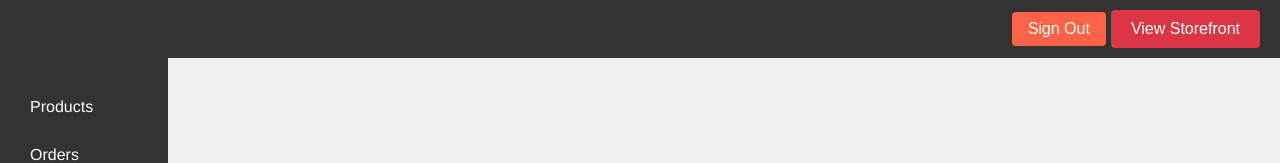
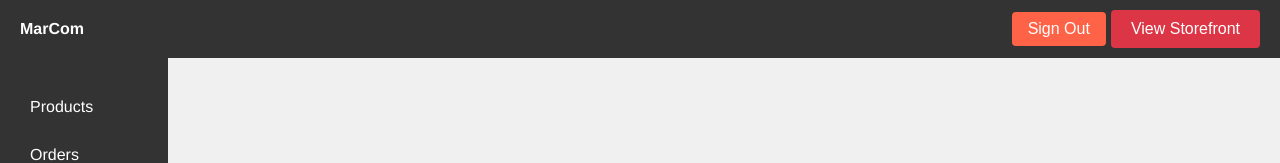
Before and after one commit to PiyushM8/MarkComFrontend, a React (Create React App) app: page /dashboard in a window 1280 px wide. Shown: the top 163 px of the page. Built offline with nearby package versions, Linux system fonts and the light colour scheme; sample sign-in values are in the browser's storage.

Commit message:
MarCom Branding

```diff
--- a/src/component/customerDashboard/customerDashboard.jsx
+++ b/src/component/customerDashboard/customerDashboard.jsx
@@ -27,7 +27,7 @@ function CustomerPage() {
   return (
     <div className="dashboard-cont">
       <div className="dashboard-top-cont">
-        <div className="column-one"></div>
+      <div className="column-one"><strong>MarCom</strong></div>
         <div className="column-two"></div>
         <div className="column-three"></div>
         {/* Apply the signout button with the signout-btn class */}
--- a/src/component/dashboard/dashboard.jsx
+++ b/src/component/dashboard/dashboard.jsx
@@ -18,7 +18,7 @@ function Dashboard() {
     const user = JSON.parse(window.sessionStorage.getItem("UserDetails"));
 
     if (!jwtToken) {
-      navigate("/");
+      navigate("/")
       showLogin();
     } else {
       if (user.AccountType === "Customer") {
@@ -35,7 +35,7 @@ function Dashboard() {
 
   const viewStorefront = () => {
     const user = JSON.parse(window.sessionStorage.getItem("UserDetails"));
-    console.log(user);
+    console.log(user)
     navigate(`/${user.Username}`);
     window.location.reload();
   };
@@ -43,15 +43,17 @@ function Dashboard() {
   return (
     <div className="dashboard-cont">
       <div className="dashboard-top-cont">
-        <div className="column-one"></div>
+        <div className="column-one"><strong>MarCom</strong></div>
         <div className="column-two"></div>
         <div className="column-three">
+          <div className="button-container"> {/* Align buttons */}
             <button className="signout-btn" onClick={signout}>
               Sign Out
             </button>
             <button className="view-storefront-btn" onClick={viewStorefront}>
               View Storefront
             </button>
+          </div>
         </div>
       </div>
       <div className="dashboard-main-cont">
```
Also changed, not shown: src/component/dashboard/dashboard.css (line endings or trailing spaces). Lines whose indentation alone changed are shown as unchanged.
